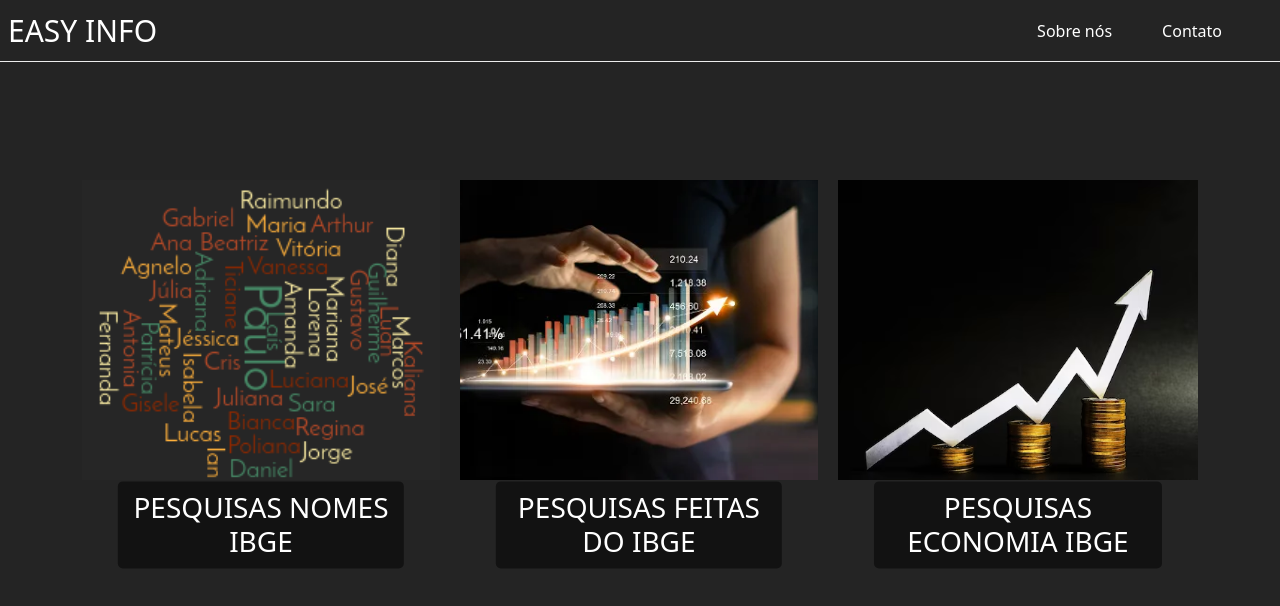
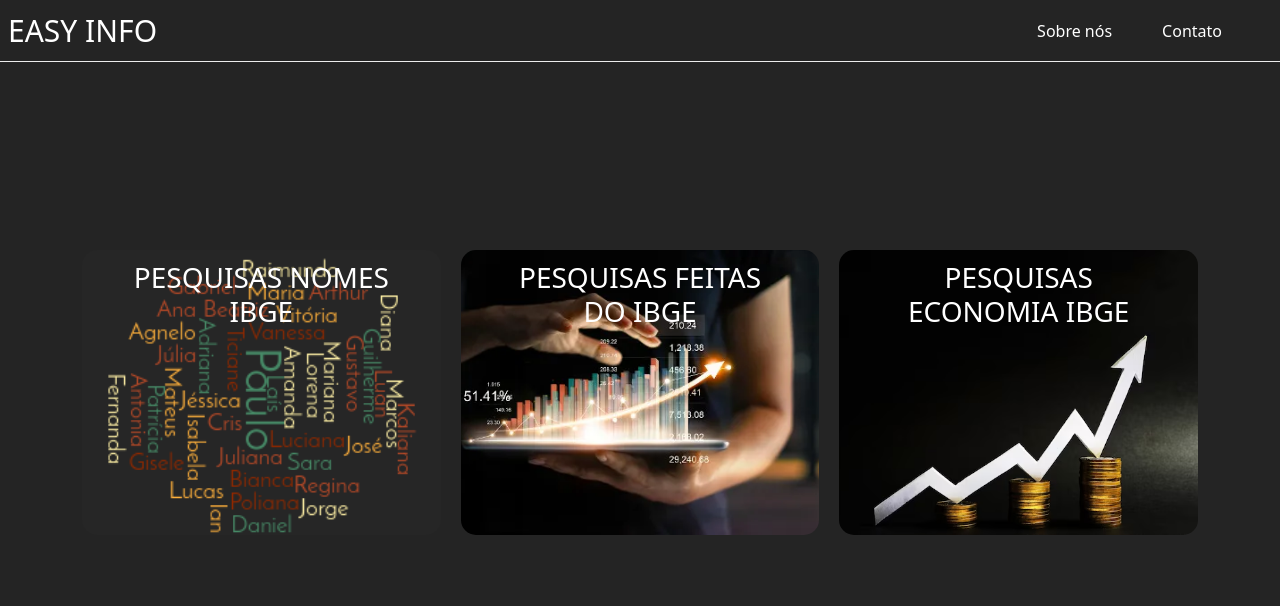
Before and after one commit to TurkFlame/dashboardIBGE, a React (Vite) app: page / in a window 1280 px wide. Shown: the top 606 px of the page. Built offline with nearby package versions, Linux system fonts and the light colour scheme.

Commit message:
style: Mudei o estilo de algumas páginas

```diff
--- a/src/index.css
+++ b/src/index.css
@@ -217,7 +217,7 @@
 }
 
 .my-navbar-logo{
-  margin-right: 50px;
+  justify-self: center;
   color: #fff;
   text-decoration: none;
   font-size: 30px;
@@ -279,32 +279,38 @@
 .image-title-container {
   width: 100%;
   height: 300px;
-  overflow: hidden;
-  display: flex;
-  align-items: center;
-  justify-content: center;
+  padding-bottom: 15px;
 }
 
 .image {
   width: 100%;
   height: 100%;
   object-fit: cover;
-
 }
 
 .title {
-  position: relative;
   top: 50%;
   left: 50%;
   transform: translate(-50%, -50%);
   color: white;
-  background-color: rgba(0, 0, 0, 0.5);
   padding: 10px;
   border-radius: 5px;
   width: 80%;
   text-align: center;
   margin-top: 45px;
+  display: block;
+
 }
+
+.link-invisivel > .title{
+  top: 0%;
+  position: absolute;
+  display: flex;
+  align-items: center;
+  justify-content: center;
+  overflow: auto !important;
+}
+
 /* PAGINA NAME */
 .card-line-name {
   width: 500px;
@@ -334,3 +340,7 @@
   font-size: large;
   text-align: center;
 }
+
+img{
+  border-radius: 15px;
+}
```
